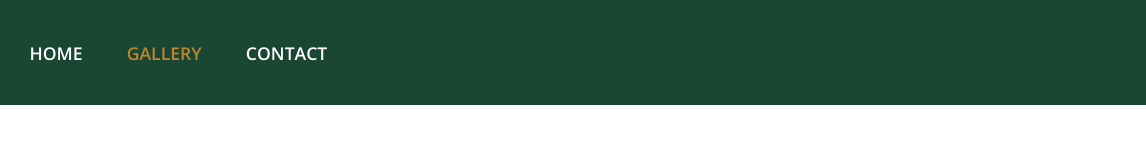
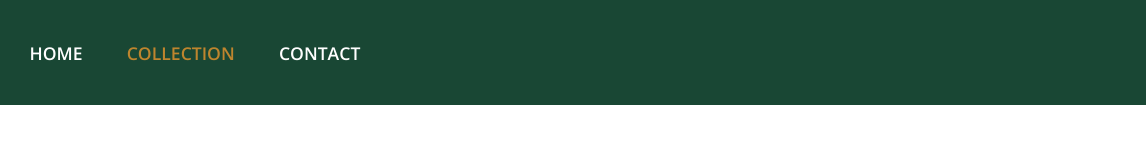
Before and after one commit to itfitsmocha/mocha, a plain HTML site: page shop.html in a window 1280 px wide. Shown: the top 166 px of the page, 134-1280 px from the left. Drawn offline with nearby package versions, Linux system fonts and the light colour scheme.

Commit message:
Update shop.html

```diff
--- a/shop.html
+++ b/shop.html
@@ -55,7 +55,7 @@
 						  <a class="toggleMenu" href="#"><img src="images/nav.png" alt="" /></a>
 						    <ul class="nav" id="nav">
 						    	<li><a href="index.html">Home</a></li>
-						    	<li class="current"><a href="shop.html">Gallery</a></li>
+						    	<li class="current"><a href="shop.html">Collection</a></li>
 								<li><a href="contact.html">Contact</a></li>
 								<div class="clear"></div>
 							</ul>
```
